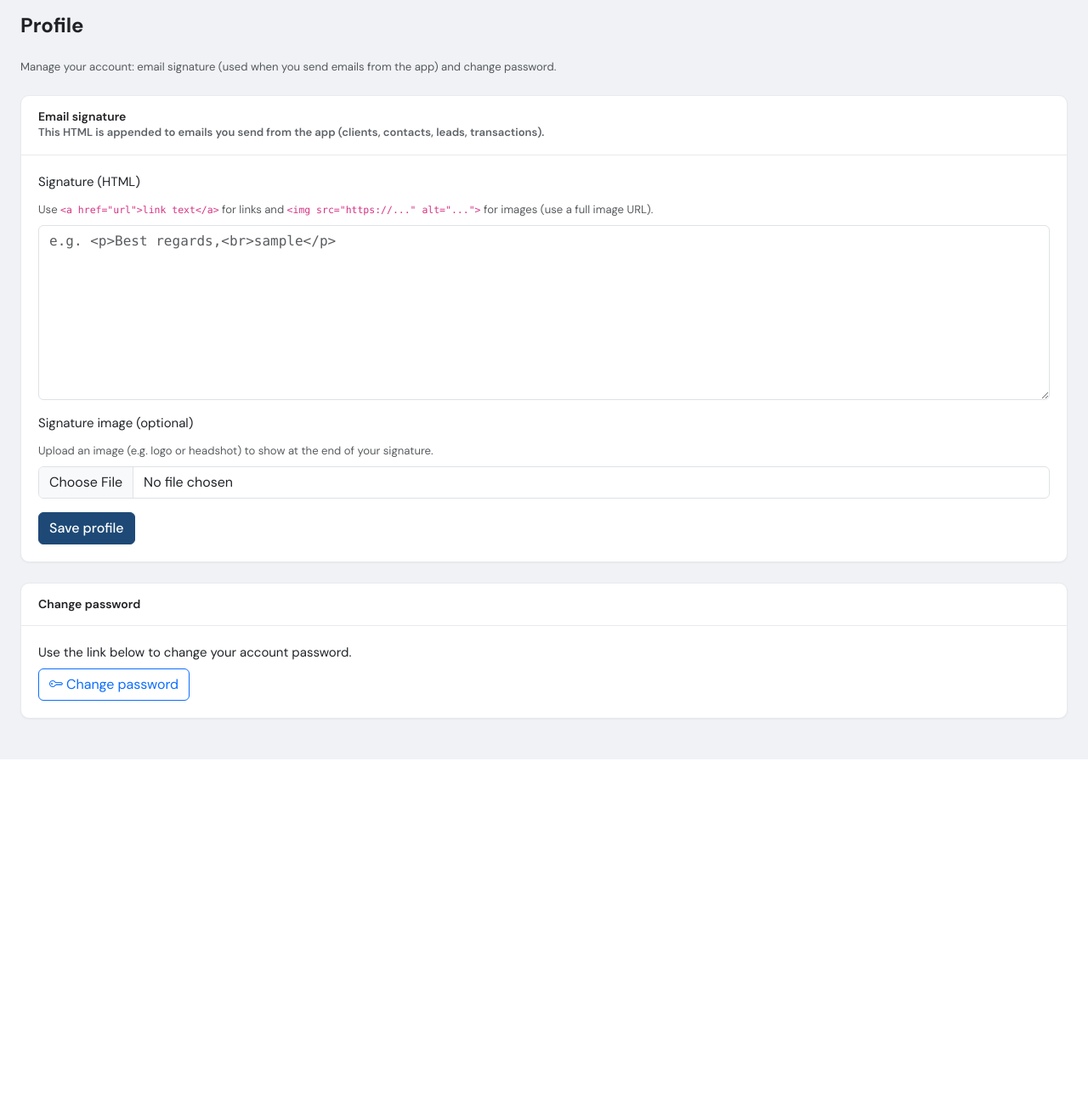
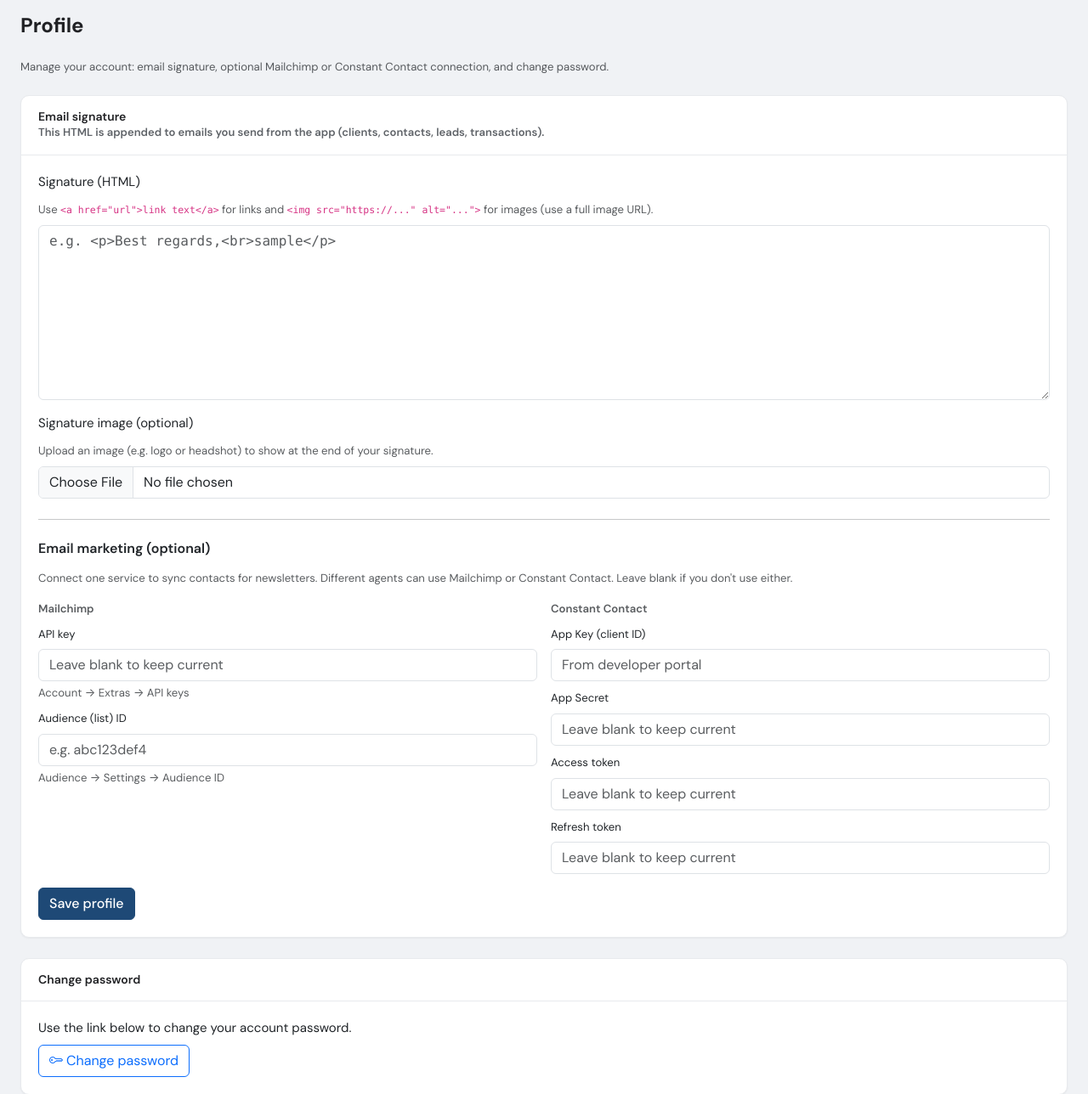
Before and after one commit to rcollins/saylesgroupcrm, a Django app: page /profile/ in a window 1280 px wide. Shown: the part 102-1390 px from the top of the page at 85% size. Before the commit the page ends 996 px from the top, so only its background shows below. Run offline with Django 5.2, Linux system fonts and the light colour scheme; the visitor is signed in with stand-in values (Sample User, id 1); data comes from the database, SQL or seed files in the repository.

Commit message:
added mailchimp and constant contact connection

```diff
--- a/recrmapp/crm/forms.py
+++ b/recrmapp/crm/forms.py
@@ -361,7 +361,12 @@ class UserProfileForm(forms.ModelForm):
 
     class Meta:
         model = UserProfile
-        fields = ['email_signature', 'signature_image']
+        fields = [
+            'email_signature', 'signature_image',
+            'mailchimp_api_key', 'mailchimp_audience_id',
+            'constant_contact_api_key', 'constant_contact_api_secret',
+            'constant_contact_access_token', 'constant_contact_refresh_token',
+        ]
         widgets = {
             'email_signature': forms.Textarea(attrs={
                 'class': 'form-control font-monospace',
@@ -369,12 +374,40 @@ class UserProfileForm(forms.ModelForm):
                 'placeholder': 'e.g. <p>Best regards,<br>Jane Smith</p>\n<a href="https://example.com">My website</a>\n<img src="https://example.com/logo.png" alt="Logo">',
             }),
             'signature_image': forms.FileInput(attrs={'class': 'form-control', 'accept': 'image/*'}),
+            'mailchimp_api_key': forms.PasswordInput(attrs={
+                'class': 'form-control',
+                'placeholder': 'Leave blank to keep current',
+                'autocomplete': 'off',
+            }),
+            'mailchimp_audience_id': forms.TextInput(attrs={'class': 'form-control', 'placeholder': 'e.g. abc123def4'}),
+            'constant_contact_api_key': forms.TextInput(attrs={'class': 'form-control', 'placeholder': 'App Key (client ID)'}),
+            'constant_contact_api_secret': forms.PasswordInput(attrs={
+                'class': 'form-control',
+                'placeholder': 'Leave blank to keep current',
+                'autocomplete': 'off',
+            }),
+            'constant_contact_access_token': forms.PasswordInput(attrs={
+                'class': 'form-control',
+                'placeholder': 'Leave blank to keep current',
+                'autocomplete': 'off',
+            }),
+            'constant_contact_refresh_token': forms.PasswordInput(attrs={
+                'class': 'form-control',
+                'placeholder': 'Leave blank to keep current',
+                'autocomplete': 'off',
+            }),
         }
 
     def save(self, commit=True):
         obj = super().save(commit=False)
         if self.cleaned_data.get('clear_signature_image'):
             obj.signature_image = None
+        # Don't overwrite secret fields with empty when user left them blank (password-style fields)
+        if obj.pk:
+            for field_name in ('mailchimp_api_key', 'constant_contact_api_secret',
+                              'constant_contact_access_token', 'constant_contact_refresh_token'):
+                if not self.cleaned_data.get(field_name):
+                    setattr(obj, field_name, getattr(self.instance, field_name, '') or '')
         if commit:
             obj.save()
         return obj
--- a/recrmapp/crm/models.py
+++ b/recrmapp/crm/models.py
@@ -632,7 +632,7 @@ class TransactionNote(models.Model):
 # --- User profile (per-user settings such as email signature) ---
 
 class UserProfile(models.Model):
-    """Per-user profile: email signature used when this user sends emails."""
+    """Per-user profile: email signature and optional Mailchimp/Constant Contact connection for email marketing."""
     user = models.OneToOneField(
         settings.AUTH_USER_MODEL,
         on_delete=models.CASCADE,
@@ -648,6 +648,36 @@ class UserProfile(models.Model):
         null=True,
         help_text='Optional image (e.g. logo or photo) shown at the end of your email signature.',
     )
+    # Mailchimp (optional): API key + Audience (list) ID. Leave blank if you use Constant Contact or neither.
+    mailchimp_api_key = models.CharField(
+        max_length=100,
+        blank=True,
+        help_text='Mailchimp API key (Account → Extras → API keys). Leave blank to keep current or disable.',
+    )
+    mailchimp_audience_id = models.CharField(
+        max_length=50,
+        blank=True,
+        help_text='Mailchimp Audience (list) ID from Audience → Settings.',
+    )
+    # Constant Contact (optional): OAuth2-style credentials. Leave blank if you use Mailchimp or neither.
+    constant_contact_api_key = models.CharField(
+        max_length=200,
+        blank=True,
+        help_text='Constant Contact App Key (client ID from developer portal).',
+    )
+    constant_contact_api_secret = models.CharField(
+        max_length=200,
+        blank=True,
+        help_text='Constant Contact App Secret. Leave blank to keep current.',
+    )
+    constant_contact_access_token = models.TextField(
+        blank=True,
+        help_text='Constant Contact OAuth2 access token. Leave blank to keep current.',
+    )
+    constant_contact_refresh_token = models.TextField(
+        blank=True,
+        help_text='Constant Contact OAuth2 refresh token. Leave blank to keep current.',
+    )
 
     class Meta:
         verbose_name = 'User profile'
@@ -655,6 +685,15 @@ class UserProfile(models.Model):
 
     def __str__(self):
         return f'Profile for {self.user.get_username()}'
+
+    def has_mailchimp_connected(self):
+        return bool(self.mailchimp_api_key and self.mailchimp_audience_id)
+
+    def has_constant_contact_connected(self):
+        return bool(
+            self.constant_contact_api_key
+            and (self.constant_contact_access_token or self.constant_contact_refresh_token)
+        )
 
 
 # --- Application admin (separate from Django admin) ---
--- a/recrmapp/crm/templates/crm/profile_edit.html
+++ b/recrmapp/crm/templates/crm/profile_edit.html
@@ -10,7 +10,7 @@
 </nav>
 
 <h1 class="page-title mb-4">Profile</h1>
-<p class="text-muted small mb-4">Manage your account: email signature (used when you send emails from the app) and change password.</p>
+<p class="text-muted small mb-4">Manage your account: email signature, optional Mailchimp or Constant Contact connection, and change password.</p>
 
 <div class="card card-crm mb-4">
     <div class="card-header">
@@ -39,7 +39,44 @@
                 </div>
                 {% endif %}
             </div>
-            <button type="submit" class="btn btn-crm-primary">Save profile</button>
+            <hr class="my-4">
+            <h6 class="fw-600 mb-3">Email marketing (optional)</h6>
+            <p class="form-text small text-muted mb-3">Connect one service to sync contacts for newsletters. Different agents can use Mailchimp or Constant Contact. Leave blank if you don't use either.</p>
+            <div class="row g-3">
+                <div class="col-md-6">
+                    <p class="small fw-600 text-muted mb-2">Mailchimp {% if form.instance.has_mailchimp_connected %}<span class="badge bg-success">Connected</span>{% endif %}</p>
+                    <div class="mb-2">
+                        <label for="id_mailchimp_api_key" class="form-label small">API key</label>
+                        <input type="password" name="mailchimp_api_key" class="form-control" id="id_mailchimp_api_key" placeholder="Leave blank to keep current" autocomplete="off">
+                        <p class="form-text small mb-0">Account → Extras → API keys</p>
+                    </div>
+                    <div>
+                        <label for="id_mailchimp_audience_id" class="form-label small">Audience (list) ID</label>
+                        <input type="text" name="mailchimp_audience_id" value="{{ form.mailchimp_audience_id.value|default:form.initial.mailchimp_audience_id|default:'' }}" class="form-control" id="id_mailchimp_audience_id" placeholder="e.g. abc123def4">
+                        <p class="form-text small mb-0">Audience → Settings → Audience ID</p>
+                    </div>
+                </div>
+                <div class="col-md-6">
+                    <p class="small fw-600 text-muted mb-2">Constant Contact {% if form.instance.has_constant_contact_connected %}<span class="badge bg-success">Connected</span>{% endif %}</p>
+                    <div class="mb-2">
+                        <label for="id_constant_contact_api_key" class="form-label small">App Key (client ID)</label>
+                        <input type="text" name="constant_contact_api_key" value="{{ form.constant_contact_api_key.value|default:form.initial.constant_contact_api_key|default:'' }}" class="form-control" id="id_constant_contact_api_key" placeholder="From developer portal">
+                    </div>
+                    <div class="mb-2">
+                        <label for="id_constant_contact_api_secret" class="form-label small">App Secret</label>
+                        <input type="password" name="constant_contact_api_secret" class="form-control" id="id_constant_contact_api_secret" placeholder="Leave blank to keep current" autocomplete="off">
+                    </div>
+                    <div class="mb-2">
+                        <label for="id_constant_contact_access_token" class="form-label small">Access token</label>
+                        <input type="password" name="constant_contact_access_token" class="form-control" id="id_constant_contact_access_token" placeholder="Leave blank to keep current" autocomplete="off">
+                    </div>
+                    <div>
+                        <label for="id_constant_contact_refresh_token" class="form-label small">Refresh token</label>
+                        <input type="password" name="constant_contact_refresh_token" class="form-control" id="id_constant_contact_refresh_token" placeholder="Leave blank to keep current" autocomplete="off">
+                    </div>
+                </div>
+            </div>
+            <button type="submit" class="btn btn-crm-primary mt-3">Save profile</button>
         </form>
     </div>
 </div>
```
Also changed, not shown: recrmapp/crm/admin.py (+11 -1 lines), recrmapp/crm/migrations/0021_userprofile_mailchimp_constant_contact.py (added), recrmapp/crm/migrations/0022_alter_appsettings_inactivity_timeout_minutes.py (added).
